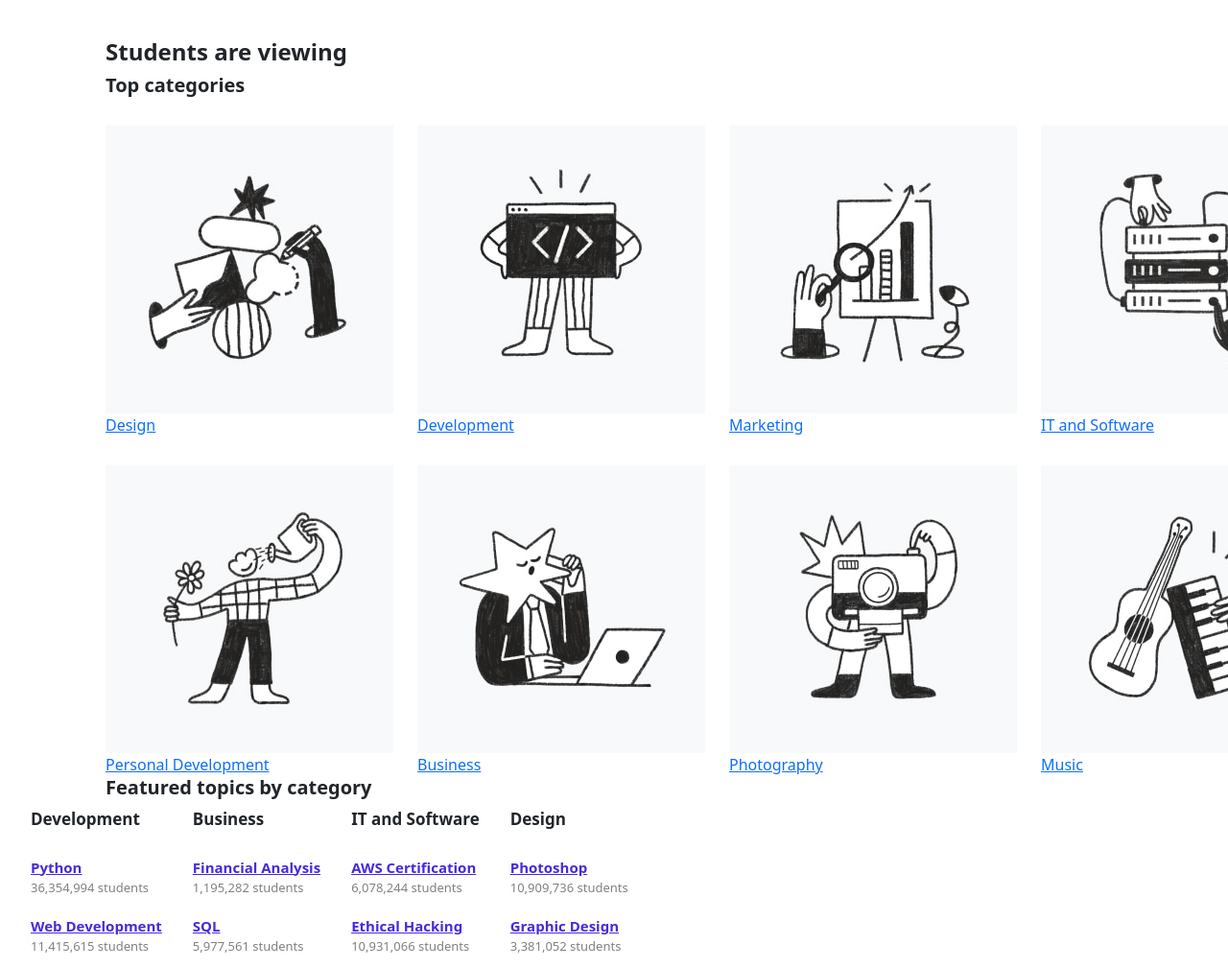
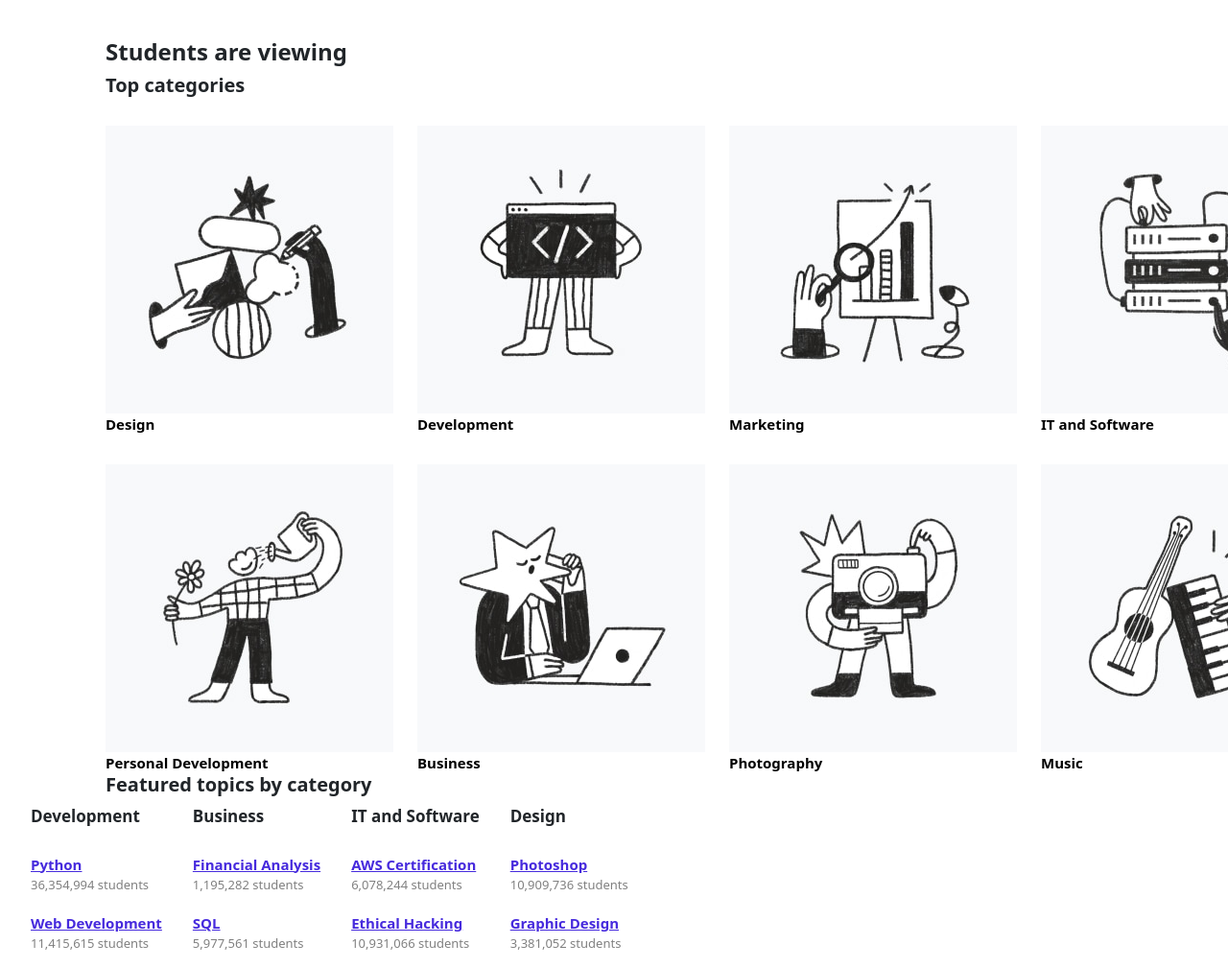
Before and after one commit to BlessingAggrey/Udemyy-clone-project, a plain HTML site: page index.html in a window 1280 px wide. Shown: the part 1220-2229 px from the top of the page at 96% size. Drawn offline with nearby package versions, Linux system fonts and the light colour scheme.

Commit message:
udemyy clone

```diff
--- a/CSS/style.css
+++ b/CSS/style.css
@@ -329,6 +329,17 @@
     flex-direction: column;
 }
 
+.TC-Images a {
+    text-decoration: none;
+    color: black;
+    font-weight: 650;
+    font-size: 15px;
+}
+
+.TC-Images a:hover {
+    color: black;
+}
+
 .featured {
     display: flex;
     flex-direction: row;
```
